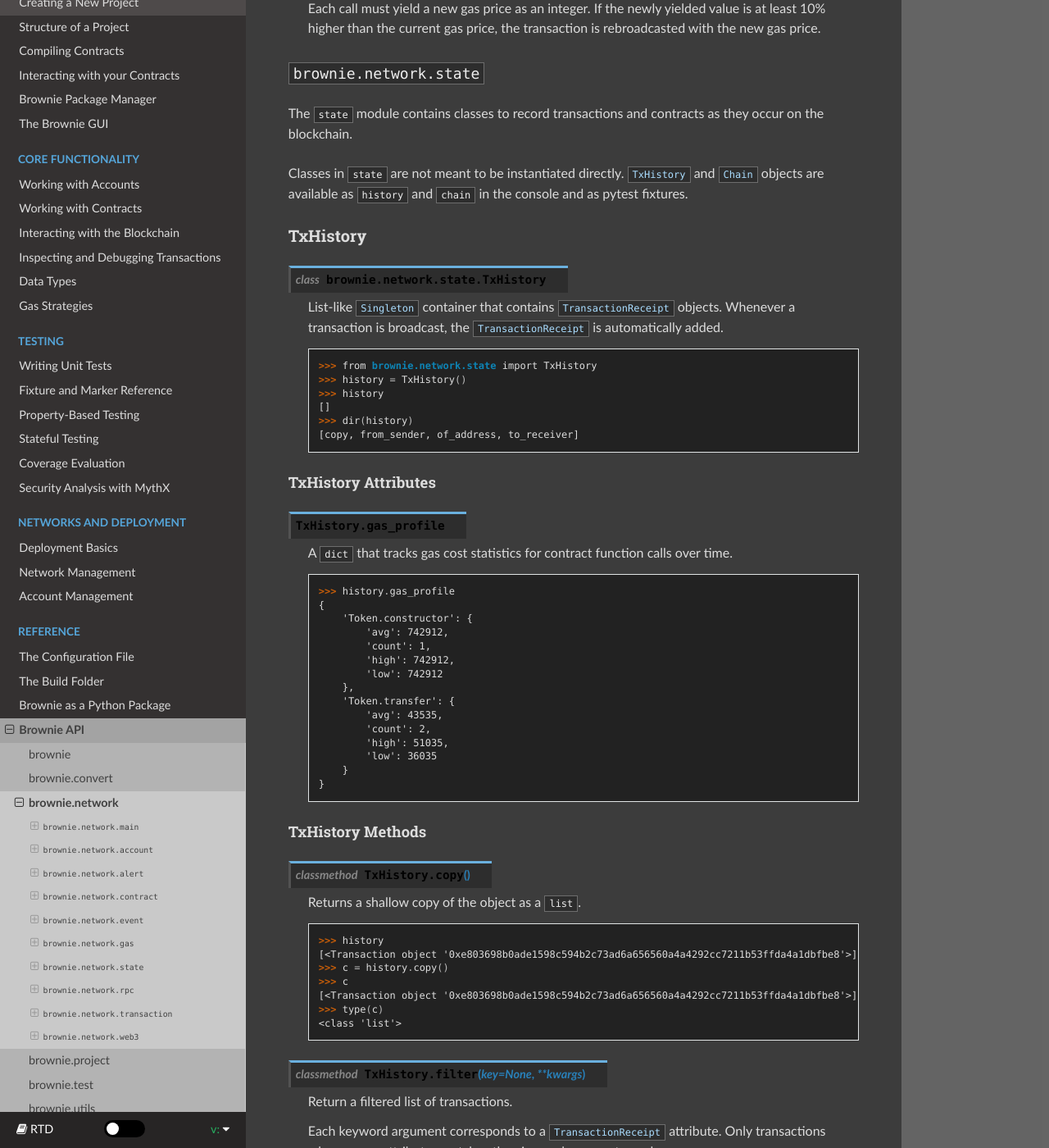
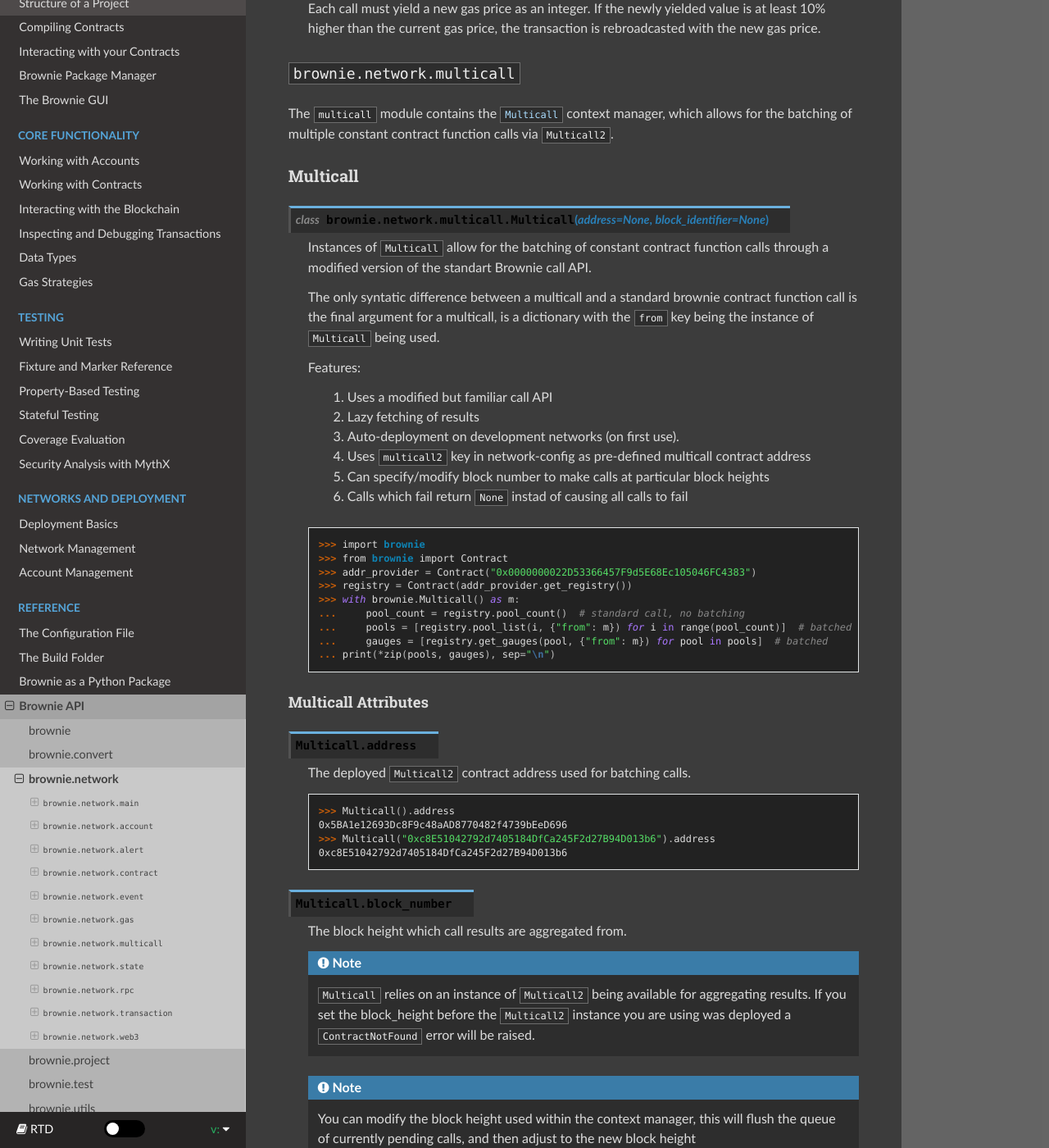
Before and after one commit to eth-brownie/brownie, a Sphinx documentation site: the page built from docs/api-network.rst, in a window 1280 px wide and 1400 px high, scrolled down 33842 px. Shown: the whole window at 82% size. Built offline with Sphinx 7.4.7 and the Read the Docs theme 2.0.0, drawn with Linux system fonts in a browser that asks for light colours; some of the changed text lies outside the part shown.

Commit message:
docs: add documentation for multicall

```diff
--- a/docs/api-network.rst
+++ b/docs/api-network.rst
@@ -1662,6 +1662,111 @@
 
     The produced generator is called every ``duration`` seconds while a transaction is still pending. Each call must yield a new gas price as an integer. If the newly yielded value is at least 10% higher than the current gas price, the transaction is rebroadcasted with the new gas price.
 
+``brownie.network.multicall``
+=============================
+
+The ``multicall`` module contains the :func:`Multicall <brownie.network.multicall.Multicall>` context manager, which allows for the batching of multiple constant contract function calls via ``Multicall2``.
+
+Multicall
+---------
+
+.. py:class:: brownie.network.multicall.Multicall(address=None, block_identifier=None)
+
+    Instances of ``Multicall`` allow for the batching of constant contract function calls through a modified version of the standart Brownie call API.
+
+    The only syntatic difference between a multicall and a standard brownie contract function call is the final argument for a multicall, is a dictionary with the ``from`` key being the instance of ``Multicall`` being used.
+
+    Features:
+
+        1. Uses a modified but familiar call API
+        2. Lazy fetching of results
+        3. Auto-deployment on development networks (on first use).
+        4. Uses ``multicall2`` key in network-config as pre-defined multicall contract address
+        5. Can specify/modify block number to make calls at particular block heights
+        6. Calls which fail return ``None`` instad of causing all calls to fail
+
+    .. code-block:: python
+
+        >>> import brownie
+        >>> from brownie import Contract
+        >>> addr_provider = Contract("0x0000000022D53366457F9d5E68Ec105046FC4383")
+        >>> registry = Contract(addr_provider.get_registry())
+        >>> with brownie.Multicall() as m:
+        ...     pool_count = registry.pool_count()  # standard call, no batching
+        ...     pools = [registry.pool_list(i, {"from": m}) for i in range(pool_count)]  # batched
+        ...     gauges = [registry.get_gauges(pool, {"from": m}) for pool in pools]  # batched
+        ... print(*zip(pools, gauges), sep="\n")
+
+Multicall Attributes
+********************
+
+.. py:attribute:: Multicall.address
+
+    The deployed ``Multicall2`` contract address used for batching calls.
+
+    .. code-block:: python
+
+        >>> Multicall().address
+        0x5BA1e12693Dc8F9c48aAD8770482f4739bEeD696
+        >>> Multicall("0xc8E51042792d7405184DfCa245F2d27B94D013b6").address
+        0xc8E51042792d7405184DfCa245F2d27B94D013b6
+
+.. py:attribute:: Multicall.block_number
+
+    The block height which call results are aggregated from.
+
+    .. note::
+
+        ``Multicall`` relies on an instance of ``Multicall2`` being available for aggregating results. If you set the block_height before the ``Multicall2`` instance you are using was deployed a ``ContractNotFound`` error will be raised.
+
+    .. note::
+
+        You can modify the block height used within the context manager, this will flush the queue of currently pending calls, and then adjust to the new block height
+
+    .. code-block:: python
+
+        >>> m = Multicall()
+        >>> m.block_number
+        12733683
+
+Multicall Methods
+*****************
+
+.. py:classmethod:: Multicall.deploy
+
+    Deploys an instance of ``Multicall2``, especially useful when creating fixutes for testing.
+
+    .. code-block:: python
+
+        >>> multicall2 = Multicall.deploy({"from": alice})
+        <Multicall2 Contract object '0x5419710735c2D6c3e4db8F30EF2d361F70a4b380'>
+
+.. py:classmethod:: Multicall.flush
+
+    Flushes the current queue of pending calls, especially useful for preventing ``OOG`` errors from occuring when querying large amounts of data.
+
+    >>> results = []
+    >>> long_list_of_addresses = [...]
+    >>> token = Contract(...)
+    >>> with Multicall() as m:
+    ...     for i, addr in enumerate(long_list_of_addresses):
+    ...         if i % 1_000:
+    ...             m.flush()
+    ...         results.append(token.balanceOf(addr))
+
+Multicall Internal Attributes
+*****************************
+
+.. py:attribute:: Multicall._contract
+
+    The contract instance of ``Multicall2`` used to query data
+
+.. py:attribute:: Multicall._pending_calls
+
+    List of proxy objects representing calls to be made. While pending, these calls contain the data necessary to make an aggregate call with multicall and also decode the result.
+
+
+
 ``brownie.network.state``
 =========================
 
```
